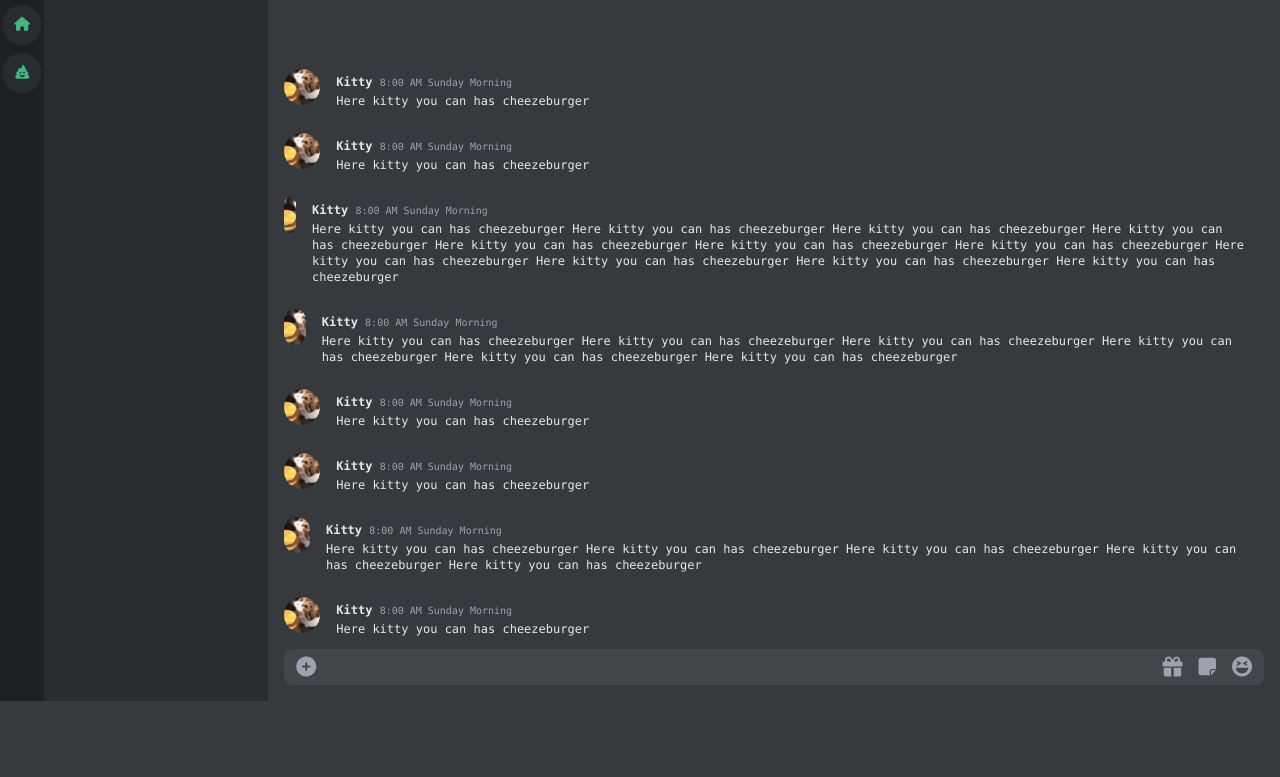
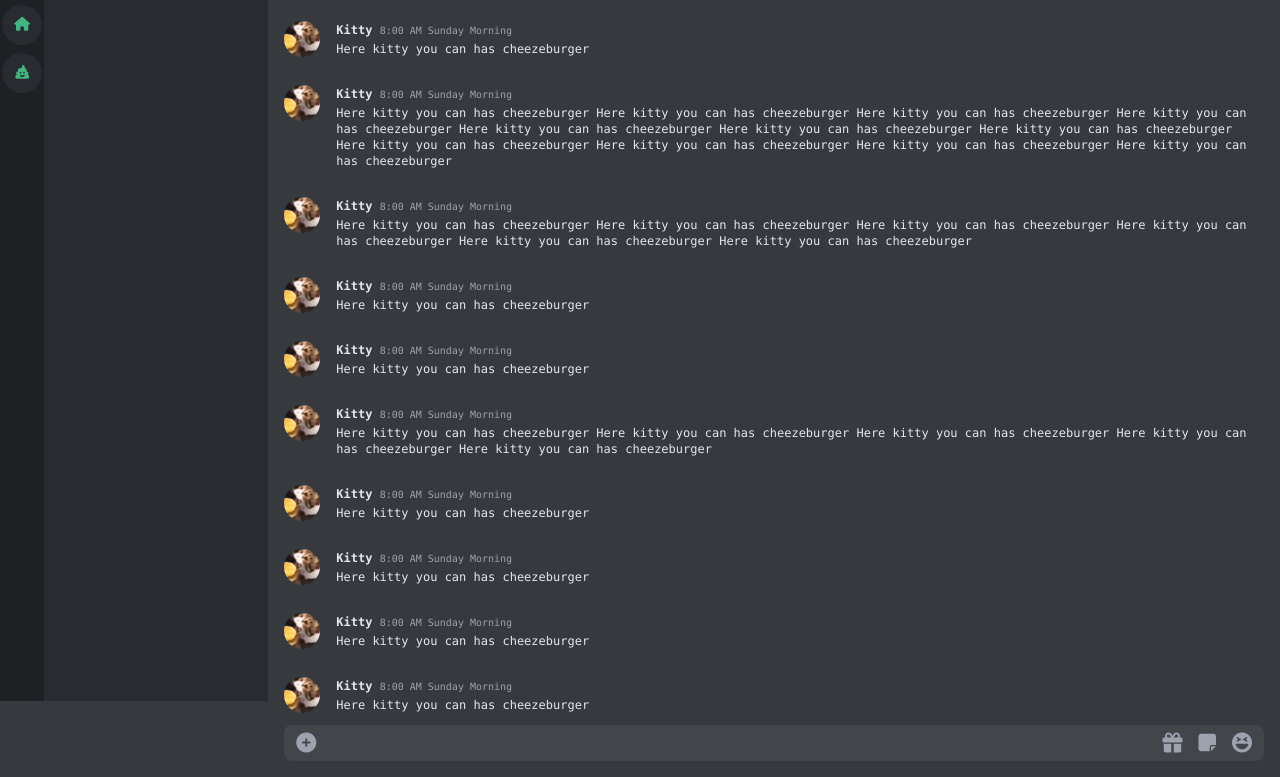
Before and after one commit to optimized-riyan/discord-ui, a website: page index.html in a window 1280 px wide. Shown: the part 99-876 px from the top of the page. Before the commit the page ends 800 px from the top, so only its background shows below. Drawn offline with nearby package versions, Linux system fonts and the light colour scheme.

Commit message:
squashy profile pic fixed, about to change main content panel structure to try something new to fix scrollbar

```diff
--- a/index.html
+++ b/index.html
@@ -14,7 +14,7 @@
 </head>
 
 <body class="flex flex-row bg-gray-discordlight text-gray-200">
-    <div class="flex w-lvw">
+    <div class="flex">
         <!-- left vertical nav bar -->
         <div class="flex flex-col w-14 bg-gray-discorddarker h-screen gap-2 py-2 z-10">
             <i class="fa-solid fa-plus vnav-btn group"><span class="tooltip">It's tooltip 1!</span></i>
@@ -55,9 +55,9 @@
             </div>
         </div>
         <!-- main content section -->
-        <div class="flex flex-col w-full">
+        <div class="flex flex-col w-full max-h-screen">
             <!-- top titlebar -->
-            <div class="flex justify-between h-10 border-b-2 border-gray-discorddarker bg-gray-discordlight">
+            <div class="flex justify-between shrink-0 h-10 border-b-2 border-gray-discorddarker bg-gray-discordlight">
                 <!-- channel name -->
                 <div class="flex min-w-24">
                     <i class="fa-solid fa-hashtag my-auto mx-3 text-gray-400"></i>
@@ -93,14 +93,13 @@
                 </div>
             </div>
             <!-- chats and textbar -->
-            <div class="flex flex-col h-full">
+            <div class="flex flex-col justify-end grow">
                 <!-- chats -->
-                <div class="flex flex-col grow justify-end overflow-auto pr-8">
+                <div class="flex flex-col grow justify-end pr-8 overflow-auto">
                     <!-- one single chat -->
                     <div class="flex font-mono my-3">
                         <!-- image -->
-                        <div class="w-9 h-9 bg-cover rounded-3xl mx-4"
-                            style="background-image: url('images/cat4.png');">
+                        <div class="w-9 h-9 shrink-0 bg-cover rounded-3xl mx-4 mt-1" style="background-image: url('images/cat4.png');">
                         </div>
                         <!-- text -->
                         <div class="grow my-auto">
@@ -117,7 +116,7 @@
                         </div>
                     </div>
                     <div class="flex font-mono my-3">
-                        <div class="w-9 h-9 bg-cover rounded-3xl mx-4"
+                        <div class="w-9 h-9 shrink-0 bg-cover rounded-3xl mx-4 mt-1"
                             style="background-image: url('images/cat4.png');">
                         </div>
                         <div class="grow my-auto">
@@ -131,7 +130,7 @@
                         </div>
                     </div>
                     <div class="flex font-mono my-3">
-                        <div class="w-9 h-9 bg-cover rounded-3xl mx-4"
+                        <div class="w-9 h-9 shrink-0 bg-cover rounded-3xl mx-4 mt-1"
                             style="background-image: url('images/cat4.png');">
                         </div>
                         <div class="grow my-auto">
@@ -155,7 +154,7 @@
                         </div>
                     </div>
                     <div class="flex font-mono my-3">
-                        <div class="w-9 h-9 bg-cover rounded-3xl mx-4"
+                        <div class="w-9 h-9 shrink-0 bg-cover rounded-3xl mx-4 mt-1"
                             style="background-image: url('images/cat4.png');">
                         </div>
                         <div class="grow my-auto">
@@ -174,7 +173,7 @@
                         </div>
                     </div>
                     <div class="flex font-mono my-3">
-                        <div class="w-9 h-9 bg-cover rounded-3xl mx-4"
+                        <div class="w-9 h-9 shrink-0 bg-cover rounded-3xl mx-4 mt-1"
                             style="background-image: url('images/cat4.png');">
                         </div>
                         <div class="grow my-auto">
@@ -188,7 +187,35 @@
                         </div>
                     </div>
                     <div class="flex font-mono my-3">
-                        <div class="w-9 h-9 bg-cover rounded-3xl mx-4"
+                        <div class="w-9 h-9 shrink-0 bg-cover rounded-3xl mx-4 mt-1" style="background-image: url('images/cat4.png');">
+                        </div>
+                        <div class="grow my-auto">
+                            <div>
+                                <span class="text-[12px] font-semibold"> Kitty </span>
+                                <span class="text-[10px] text-gray-400"> 8:00 AM Sunday Morning </span>
+                            </div>
+                            <div class="text-xs">
+                                Here kitty you can has cheezeburger
+                            </div>
+                        </div>
+                    </div>
+                    <div class="flex font-mono my-3">
+                        <div class="w-9 h-9 shrink-0 bg-cover rounded-3xl mx-4 mt-1" style="background-image: url('images/cat4.png');">
+                        </div>
+                        <div class="grow my-auto">
+                            <div>
+                                <span class="text-[12px] font-semibold"> Kitty </span>
+                                <span class="text-[10px] text-gray-400"> 8:00 AM Sunday Morning </span>
+                            </div>
+                            <div class="text-xs">
+                                Here kitty you can has cheezeburger Here kitty you can has cheezeburger Here kitty you
+                                can has cheezeburger Here kitty you can has cheezeburger Here kitty you can has
+                                cheezeburger
+                            </div>
+                        </div>
+                    </div>
+                    <div class="flex font-mono my-3">
+                        <div class="w-9 h-9 shrink-0 bg-cover rounded-3xl mx-4 mt-1"
                             style="background-image: url('images/cat4.png');">
                         </div>
                         <div class="grow my-auto">
@@ -202,7 +229,7 @@
                         </div>
                     </div>
                     <div class="flex font-mono my-3">
-                        <div class="w-9 h-9 bg-cover rounded-3xl mx-4"
+                        <div class="w-9 h-9 shrink-0 bg-cover rounded-3xl mx-4 mt-1"
                             style="background-image: url('images/cat4.png');">
                         </div>
                         <div class="grow my-auto">
@@ -211,12 +238,26 @@
                                 <span class="text-[10px] text-gray-400"> 8:00 AM Sunday Morning </span>
                             </div>
                             <div class="text-xs">
-                                Here kitty you can has cheezeburger Here kitty you can has cheezeburger Here kitty you can has cheezeburger Here kitty you can has cheezeburger Here kitty you can has cheezeburger
+                                Here kitty you can has cheezeburger
                             </div>
                         </div>
                     </div>
                     <div class="flex font-mono my-3">
-                        <div class="w-9 h-9 bg-cover rounded-3xl mx-4"
+                        <div class="w-9 h-9 shrink-0 bg-cover rounded-3xl mx-4 mt-1"
+                            style="background-image: url('images/cat4.png');">
+                        </div>
+                        <div class="grow my-auto">
+                            <div>
+                                <span class="text-[12px] font-semibold"> Kitty </span>
+                                <span class="text-[10px] text-gray-400"> 8:00 AM Sunday Morning </span>
+                            </div>
+                            <div class="text-xs">
+                                Here kitty you can has cheezeburger
+                            </div>
+                        </div>
+                    </div>
+                    <div class="flex font-mono my-3">
+                        <div class="w-9 h-9 shrink-0 bg-cover rounded-3xl mx-4 mt-1"
                             style="background-image: url('images/cat4.png');">
                         </div>
                         <div class="grow my-auto">
@@ -231,8 +272,9 @@
                     </div>
                 </div>
                 <!-- text bar -->
-                <div class="relative mx-4 mb-4">
-                    <input type="text" class="outline-none bg-gray-discordlighter w-full h-9 rounded-lg pl-10 pr-28 text-sm font-mono">
+                <div class="relative mx-4 mb-4 shrink-0 h-9">
+                    <input type="text"
+                        class="outline-none bg-gray-discordlighter w-full h-full rounded-lg pl-10 pr-28 text-sm font-mono">
                     <!-- left plus icon -->
                     <div class="absolute top-1 left-3 text-gray-400 text-xl">
                         <i class="fa-solid fa-circle-plus"></i>
```
Also changed, not shown: output.css.
